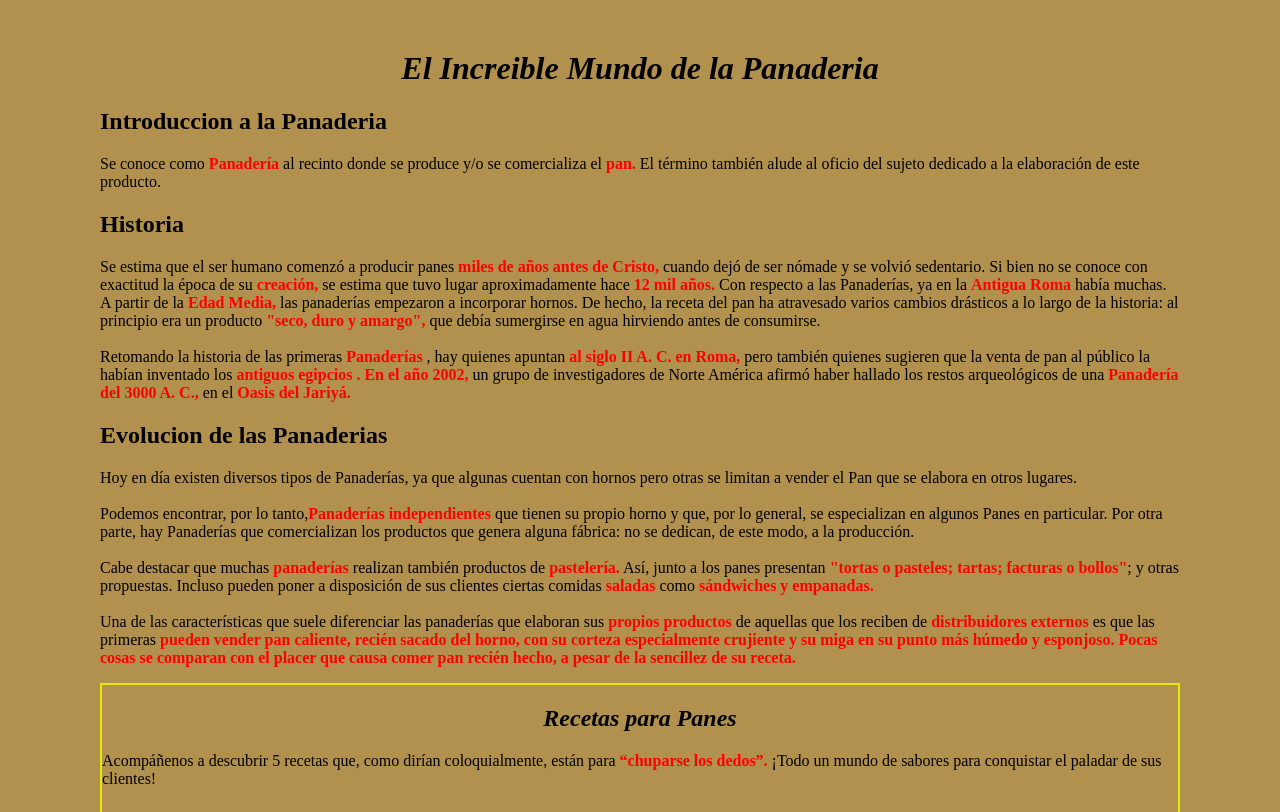
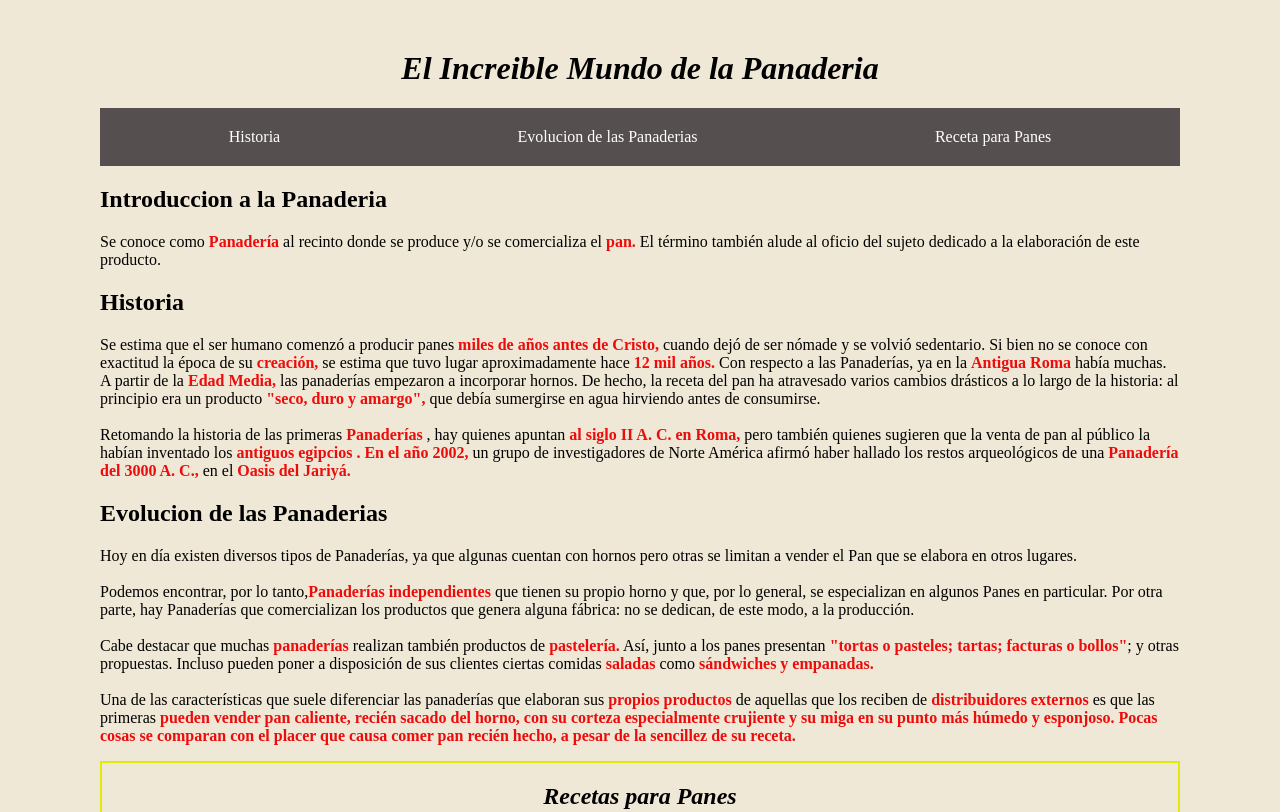
Before and after one commit to alvarez05/proyecto-visual-estudio, a plain HTML site: page Haciendo mi pagina Web/index.html in a window 1280 px wide. Shown: the top 812 px of the page. Drawn offline with Linux system fonts and the light colour scheme.

Commit message:
nuevos avances en html y en css

```diff
--- a/Haciendo mi pagina Web/index.html
+++ b/Haciendo mi pagina Web/index.html
@@ -18,6 +18,14 @@
     <div id="principal">
         <h1> <center> <i>El Increible Mundo de la Panaderia</i> </center> </h1>
     </div>
+
+   <header>
+        <nav class="menu">
+            <a href="#historia">Historia</a>
+            <a href="#evolucion de las Panaderias">Evolucion de las Panaderias</a>
+            <a href="#receta para panes">Receta para Panes</a>
+        </nav>
+   </header>
 
     <div>
         <h2>Introduccion a la Panaderia</h2>
@@ -258,5 +266,7 @@
                 <li> <a href="#receta para panes">Receta para Panes</a></li>
             </ul>
         </nav>
+
+
     </body>
 </html>
--- a/Haciendo mi pagina Web/style.css
+++ b/Haciendo mi pagina Web/style.css
@@ -1,10 +1,10 @@
 
 strong{
-    color: red;
+    color: rgb(236, 12, 12);
 }
 
 body{
-    background-color: #b1914d;
+    background-color: #f0e8d6;
 
     margin: 50px 100px 100px 100px ;
 }
@@ -14,3 +14,31 @@ body{
 .divR{
     border: 2px solid rgb(229, 233, 7);
 }
+
+legend{
+    color: rgba(17, 0, 255, 0.829);
+}
+
+/*Navegacion*/
+header{
+    background-color: rgb(85, 79, 79);
+    color: #fff;
+    text-align: center;
+    padding: 10px;
+
+    position: sticky;
+    top: 0px;
+}
+
+.menu{
+    display: flex;
+    justify-content: space-around;
+}
+
+.menu a{
+    color: #fff;
+    text-decoration: none;
+    padding: 10px 20px;
+}
+
+/* Banner */
```
